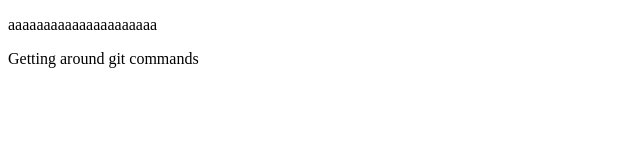
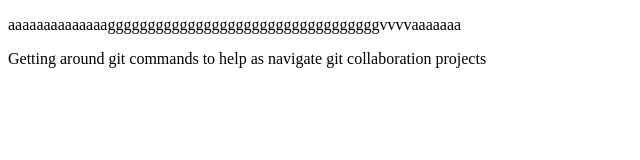
Before and after one commit to BidanGitau/test-merger, a plain HTML site: page index.html in a window 1280 px wide. Shown: the whole page, without its empty margins (0-640 px from the left). Drawn offline with Linux system fonts and the light colour scheme.

Commit message:
This commit adds text to paragraph block elements.

```diff
--- a/index.html
+++ b/index.html
@@ -9,9 +9,9 @@
 </head>
 
 <body>
-    <p>aaaaaaaaaaaaaaaaaaaaa</p>
+    <p>aaaaaaaaaaaaaaggggggggggggggggggggggggggggggggggvvvvaaaaaaa</p>
     <footer>
-        <p>Getting around git commands</p>
+        <p>Getting around git commands to help as navigate git collaboration projects</p>
     </footer>
 </body>
 
```
